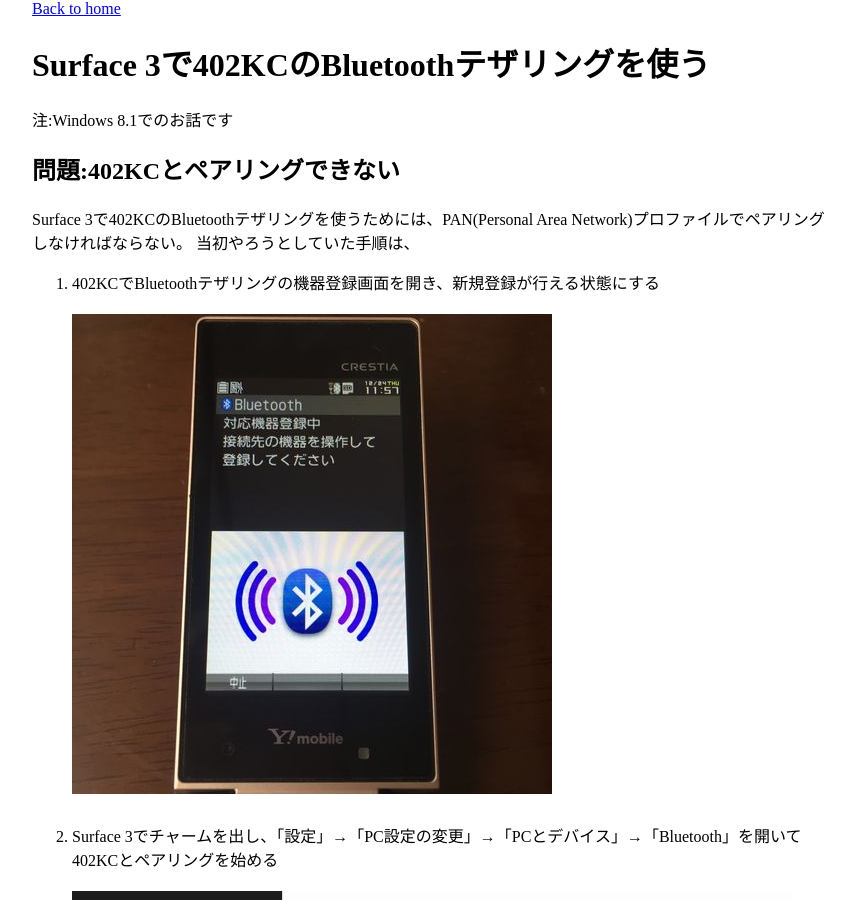
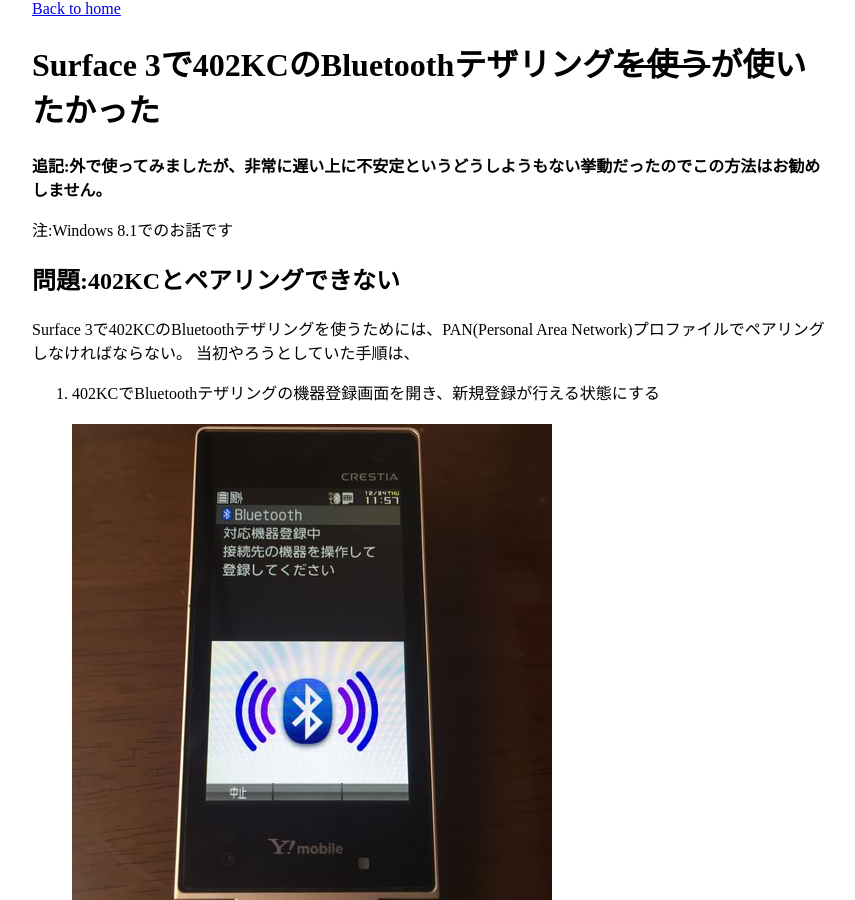
Before and after one commit to nibral/nibral.github.io, a Jekyll site: the page built from _posts/2015-12-24-tethering_surface3_with_402kc.md, in a window 1280 px wide and 900 px high. Shown: the whole window, without its empty margins (208-1063 px from the left). Built offline with Jekyll 4.4.1, drawn with Linux system fonts in a browser that asks for light colours.

Commit message:
Update 2015-12-24-tethering_surface3_with_402kc.md

```diff
--- a/_posts/2015-12-24-tethering_surface3_with_402kc.md
+++ b/_posts/2015-12-24-tethering_surface3_with_402kc.md
@@ -1,11 +1,13 @@
 ---
 layout: default
-title: Surface 3で402KCのBluetoothテザリングを使う
+title: Surface 3で402KCのBluetoothテザリングが使いたかった
 permalink: tethering_surface3_with_402kc
 ---
 
-Surface 3で402KCのBluetoothテザリングを使う
+Surface 3で402KCのBluetoothテザリング~~を使う~~が使いたかった
 ====
+
+**追記:外で使ってみましたが、非常に遅い上に不安定というどうしようもない挙動だったのでこの方法はお勧めしません。**
 
 注:Windows 8.1でのお話です
 
```
